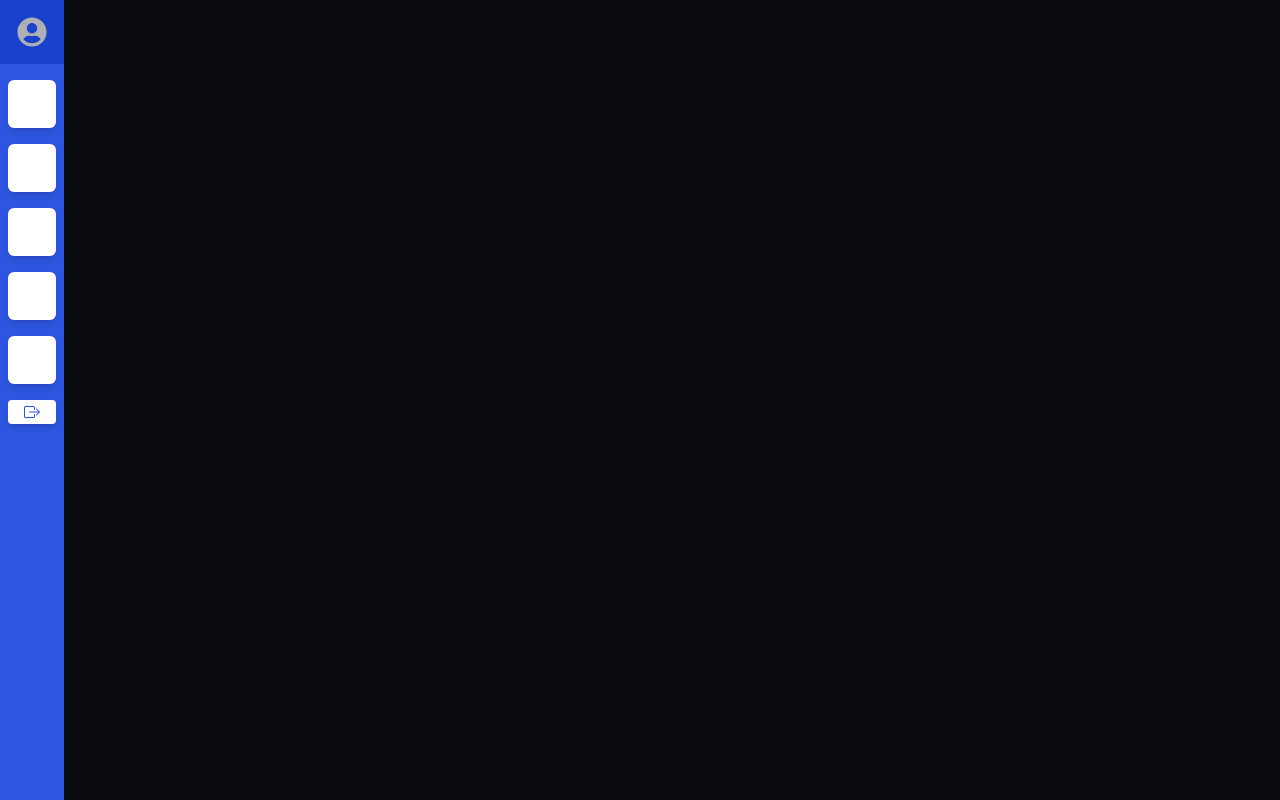
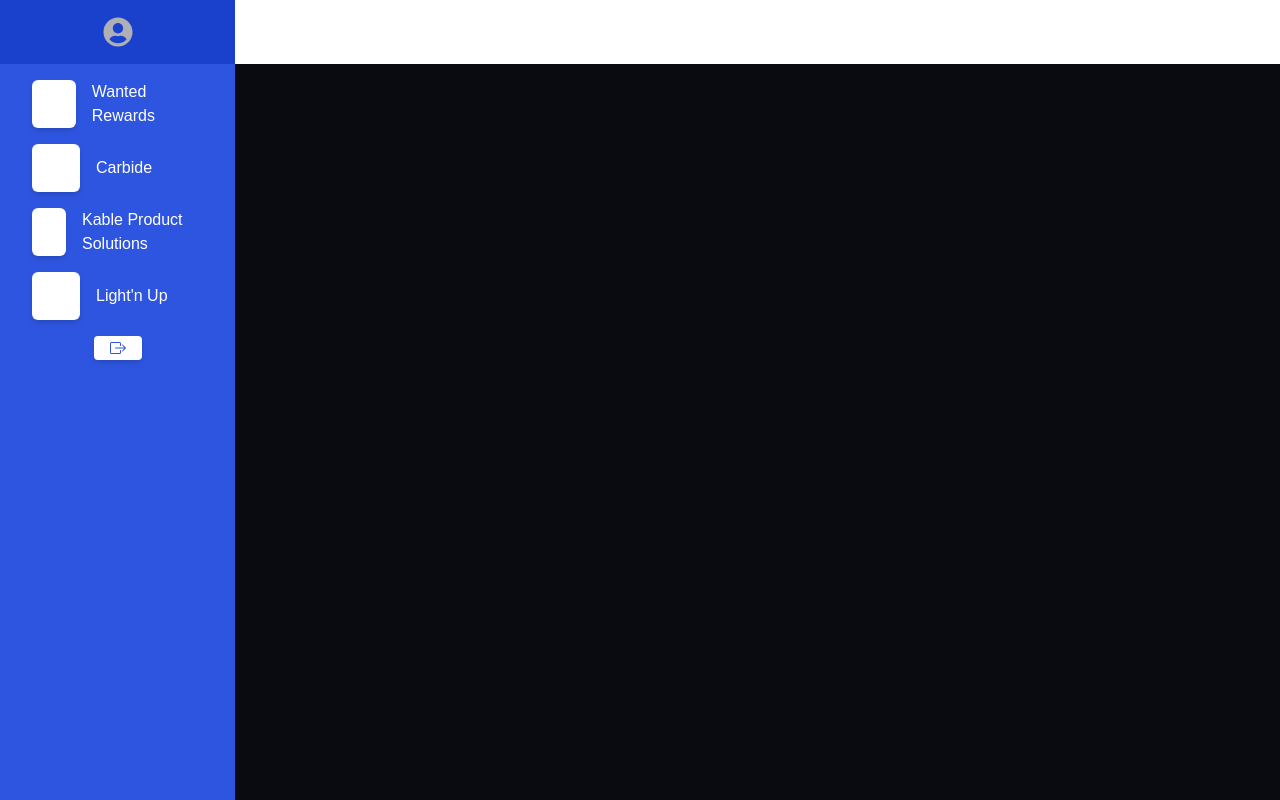
Before and after one commit to titusdmoore/change-management, a Next.js app: page / in a window 1280 px wide. Both pictures are taken after a click on the button 32 px from the left and 360 px from the top of the page. Built offline with nearby package versions, Linux system fonts and the light colour scheme.

Commit message:
Added main navigation and changed how data is handling

```diff
--- /dev/null
+++ b/components/MainNavigation.tsx
@@ -0,0 +1,5 @@
+export default function MainNavigation() {
+    return (
+        <div className='bg-white w-full h-16'></div>
+    );
+}
--- a/components/Navigation.tsx
+++ /dev/null
@@ -1,61 +0,0 @@
-import { FaUserCircle } from 'react-icons/fa';
-import { useState } from 'react';
-import { BsBoxArrowRight } from 'react-icons/bs';
-
-export default function Navigation(props: any) {
-    const [toggled, setToggled] = useState(false);
-
-    let workspaces = [
-        {
-            "workspaceId": 12,
-            "workspaceName": "Wanted Rewards"
-        },
-        {
-            "workspaceId": 13,
-            "workspaceName": "Carbide"
-        },
-        {
-            "workspaceId": 14,
-            "workspaceName": "MarFlex Supplies"
-        },
-        {
-            "workspaceId": 15,
-            "workspaceName": "Kable Product Solutions"
-        },
-        {
-            "workspaceId": 16,
-            "workspaceName": "Light'n Up"
-        }
-    ]
-
-    return (
-        <aside className={`bg-primary h-screen ${toggled ? "w-72" : "w-16"} transition-all`}>
-            <button className='w-full h-16 bg-primary-dark flex justify-center items-center child:hover:text-body'>
-                <FaUserCircle className='text-header text-3xl' />
-            </button>
-            <div className="w-full flex flex-col items-center pt-4">
-                {
-                    workspaces.map((workspace, index) => {
-                        return (
-                            <button className='w-full h-fit mb-4 flex items-center justify-center' key={workspace.workspaceName}>
-                                <div className='w-12 h-12 bg-white rounded-md shadow-md'></div>
-                                {
-                                    toggled
-                                        ? (<span className='text-header ml-4'>{workspace.workspaceName}</span>)
-                                        : null
-                                }
-                            </button>
-                        );
-                    })
-                }
-                <div>
-                    <button className='bg-white px-4 py-1 rounded shadow-md' onClick={() => {
-                        setToggled(!toggled);
-                    }}>
-                        <BsBoxArrowRight className='text-primary' />
-                    </button>
-                </div>
-            </div>
-        </aside>
-    );
-}
--- /dev/null
+++ b/components/SideNavigation.tsx
@@ -0,0 +1,35 @@
+import { FaUserCircle } from 'react-icons/fa';
+import { useState } from 'react';
+import { BsBoxArrowRight } from 'react-icons/bs';
+
+export default function SideNavigation(props: any) {
+    const projects: any[] = props.projects;
+    const [toggled, setToggled] = useState(false);
+
+    return (
+        <aside className={`bg-primary h-screen ${toggled ? "w-72" : "w-16"}`}>
+            <button className='w-full h-16 bg-primary-dark flex justify-center items-center child:hover:text-body'>
+                <FaUserCircle className='text-header text-3xl' />
+            </button>
+            <div className="w-full flex flex-col items-center pt-4">
+                {
+                    projects.map((project, index) => {
+                        return (
+                            <button className={`w-full h-fit mb-4 flex items-center ${toggled ? 'px-8' : 'px-2'}`} key={project.projectName}>
+                                <div className='w-12 h-12 bg-white rounded-md shadow-md'></div>
+                                <span className={`text-header ml-4 text-left ${toggled ? "inline-block" : "hidden"}`}>{project.projectName}</span>
+                            </button>
+                        );
+                    })
+                }
+                <div>
+                    <button className='bg-white px-4 py-1 rounded shadow-md' onClick={() => {
+                        setToggled(!toggled);
+                    }}>
+                        <BsBoxArrowRight className='text-primary' />
+                    </button>
+                </div>
+            </div>
+        </aside>
+    );
+}
--- a/pages/index.tsx
+++ b/pages/index.tsx
@@ -1,13 +1,67 @@
 import type { NextPage } from 'next';
-import Navigation from '../components/Navigation';
-import Head from 'next/head'
-import Image from 'next/image'
+import SideNavigation from '../components/SideNavigation';
+import { useState } from 'react';
+import MainNavigation from '../components/MainNavigation';
 
 const Home: NextPage = () => {
+  const [activeWorkspace, setActiveWorkspace] = useState(1);
+
+  const getActiveWorkspace = (workspaceId: number, workspaces: any[]): any | null => {
+    return data.workspaces.find(e => e.id === workspaceId);
+  }
+
+  const data = {
+    "workspaces": [
+      {
+        "id": 1,
+        "name": "Edge Webware",
+        "description": "This is a description",
+        "projects": [
+          {
+            "projectId": 12,
+            "projectName": "Wanted Rewards"
+          },
+          {
+            "projectId": 13,
+            "projectName": "Carbide"
+          },
+          {
+            "projectId": 15,
+            "projectName": "Kable Product Solutions"
+          },
+          {
+            "projectId": 16,
+            "projectName": "Light'n Up"
+          }
+        ]
+      },
+      {
+        "id": 2,
+        "name": "U! Creative",
+        "description": "This is a a text description",
+        "projects": [
+          {
+            "projectId": 14,
+            "projectName": "MarFlex Supplies"
+          },
+          {
+            "projectId": 17,
+            "projectName": "McAir"
+          },
+        ]
+      }
+    ]
+  }
+
   return (
-    <>
-      <Navigation />
-    </>
+    <main className='flex flex-row'>
+      <SideNavigation projects={
+        getActiveWorkspace(activeWorkspace, data.workspaces).projects
+          ? getActiveWorkspace(activeWorkspace, data.workspaces).projects
+          : {}
+      } />
+      <MainNavigation />
+    </main>
   );
 }
 
```
